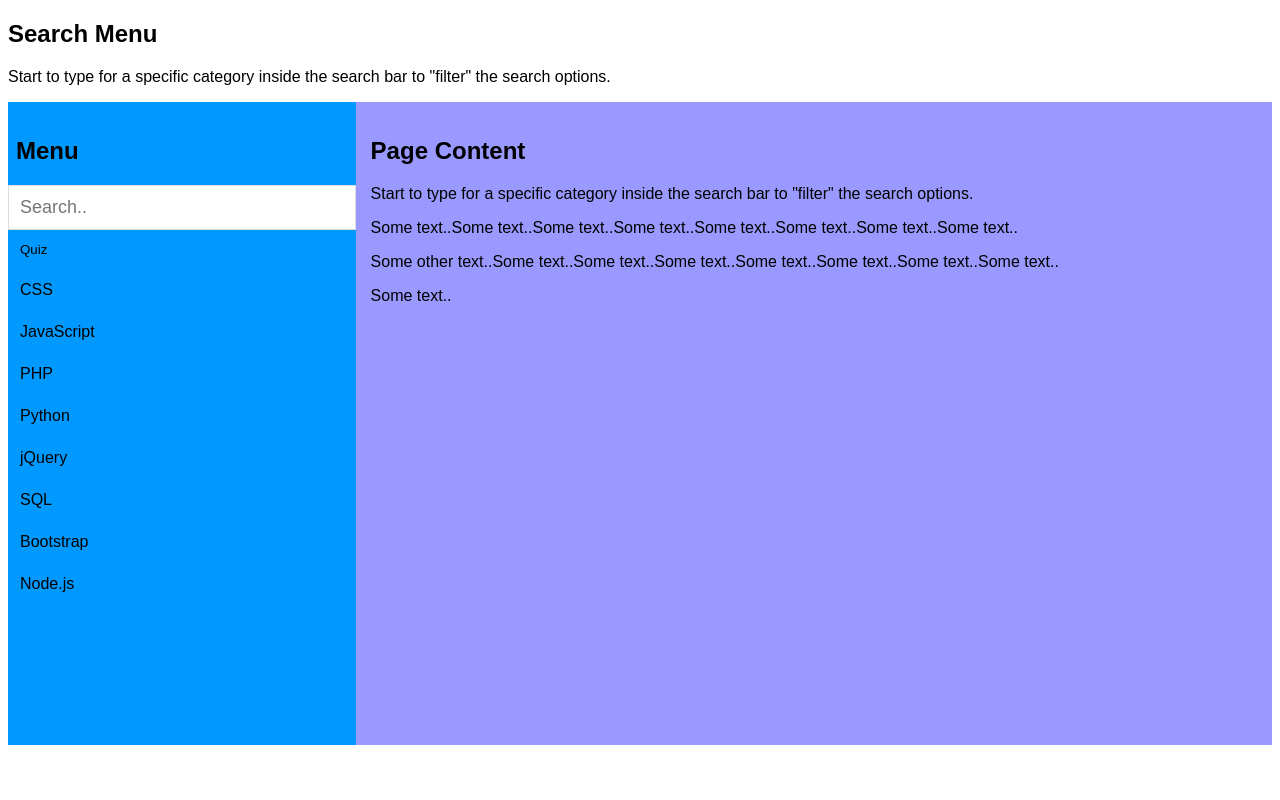
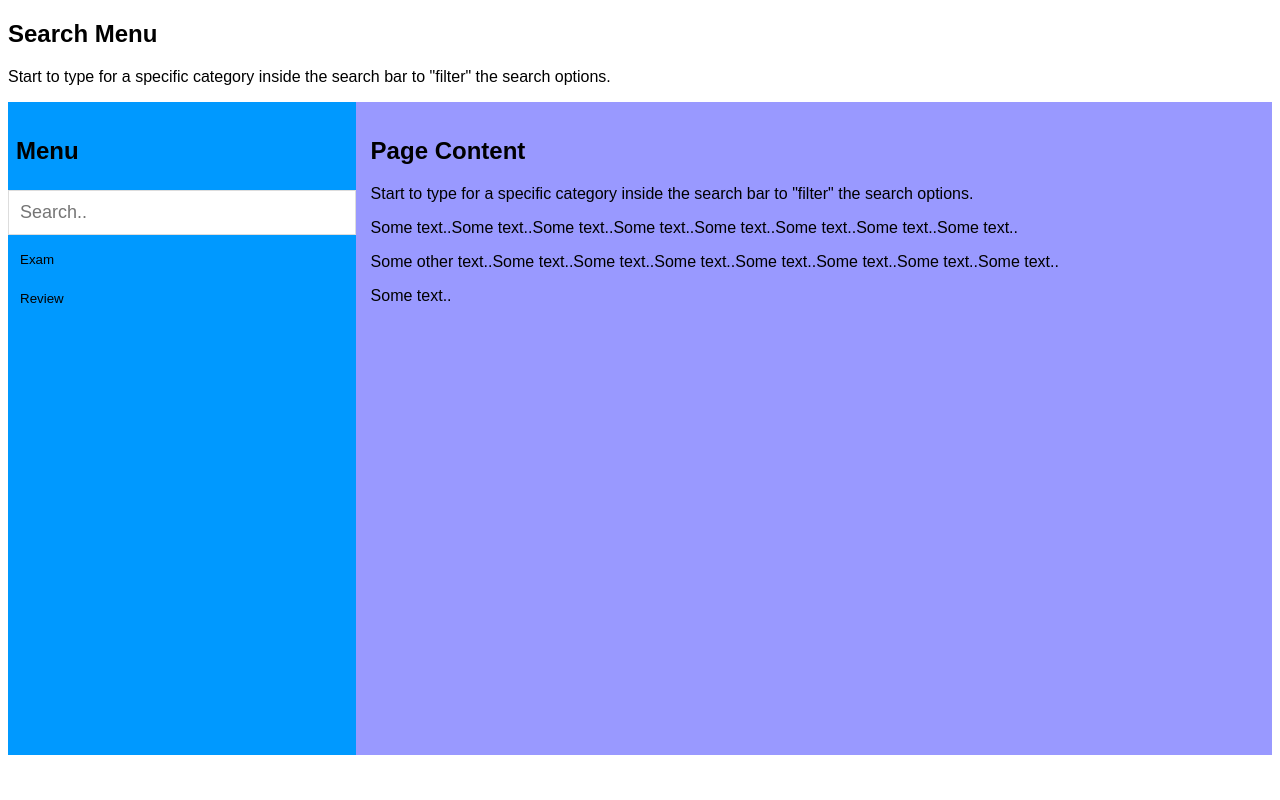
Before and after one commit to tnhuan1802/Multiple-Choice-System, a Flask app: template templates/student.html in a window 1280 px wide. Run offline with Flask 2, Linux system fonts and the light colour scheme; the template is opened without the code that fills it, so the values that code supplies are empty; some libraries are stand-ins or nearby versions.

Commit message:
exam with popup form

```diff
--- a/app.py
+++ b/app.py
@@ -18,10 +18,10 @@ def loggin():
         # info = request.form
         # userName = info['uname']
         # password = info['psw']
-        cur = mysql.connection.cursor()
-        cur.execute("INSERT INTO employee VALUES (%s, %s, %s, %s, %s, %s)", ('TH0006969', 'Tran', 'Huan', 'Other', '158, Ly Thuong Kiet, Quan 10, Ho Chi Minh', '01234567891'))
-        mysql.connection.commit()
-        cur.close()
+        # cur = mysql.connection.cursor()
+        # cur.execute("INSERT INTO employee VALUES (%s, %s, %s, %s, %s, %s)", ('TH0006969', 'Tran', 'Huan', 'Other', '158, Ly Thuong Kiet, Quan 10, Ho Chi Minh', '01234567891'))
+        # mysql.connection.commit()
+        # cur.close()
         return redirect('/HomePage/student')
     return render_template('login.html')
 
--- a/static/student.css
+++ b/static/student.css
@@ -24,14 +24,14 @@ body {
     padding-left: 8px;
   }
 
-  .quiz{
+  .exam{
     flex: 65%;
     padding: 15px;
     position: relative;
   }
 
   .questions{
-    overflow: hidden;
+    overflow: visible;
     height: 500px;
   }
 
@@ -48,6 +48,71 @@ body {
     transform: translateY(-80%);
     -ms-transform: translateX(-50%);
     transform: translateX(-50%);
+  }
+
+  /* for model decore */
+
+  .modal {
+    display: none; /* Hidden by default */
+    position: fixed; /* Stay in place */
+    z-index: 1; /* Sit on top */
+    left: 0%;
+    top: 0%;
+    width: 100%; /* Full width */
+    height: 100%; /* Full height */
+    overflow: auto; /* Enable scroll if needed */
+    background-color: rgb(0,0,0); /* Fallback color */
+    background-color: rgba(0,0,0,0.4); /* Black w/ opacity */
+  }
+
+  /* Modal Content/Box */
+  .modal-content {
+    background-color: #fefefe;
+    margin: 15% auto; /* 15% from the top and centered */
+    padding: 20px;
+    -ms-transform: translateY(+50%);
+    transform: translateY(+50%);
+    border: 1px solid #888;
+    border-radius: 15px;
+    width: 50%; /* Could be more or less, depending on screen size */
+    height: 25%;
+  }
+
+  input[type=text]{
+    width: 100%;
+    padding: 12px 6px;
+    margin: 5px 0;
+    display: inline-block;
+    border: 1px solid #ccc;
+    box-sizing: border-box;
+  }
+  .join{
+    background-color: white;
+    border: 1px solid black;
+    width: 80px;
+    height: 40px;
+    border-radius: 15px;
+    position: absolute;
+    top: 80%;
+    left: 50%;
+    -ms-transform: translateY(-80%);
+    transform: translateY(-80%);
+    -ms-transform: translateX(-50%);
+    transform: translateX(-50%);
+  }
+  /* The Close Button */
+  .close {
+    color: #aaa;
+    float: right;
+    font-size: 20px;
+    font-weight: bold;
+  }
+
+  .close:hover,
+  .close:focus {
+    color: red;
+    text-decoration: none;
+    cursor: pointer;
   }
 
   /* Right column (page content) */
@@ -74,13 +139,6 @@ body {
     max-height: 500px;
   }
 
-  #myMenu li a {
-    padding: 12px;
-    text-decoration: none;
-    color: black;
-    display: block
-  }
-
   #myMenu li button {
     padding: 12px;
     text-decoration: none;
@@ -92,10 +150,6 @@ body {
     text-align: left;
   }
 
-  #myMenu li a:hover {
-    background-color: 	#3366FF;
-  }
-
   #myMenu li button:hover {
     background-color: 	#3366FF;
   }
--- a/templates/student.html
+++ b/templates/student.html
@@ -14,20 +14,17 @@
     <h2>Menu</h2>
     <input type="text" id="mySearch" onkeyup="myFunction()" placeholder="Search.." title="Type in a category">
     <ul id="myMenu">
-      <li><button type="submit" value = "quiz" name = "choice">Quiz</button></li>
-      <li><a href="#">CSS</a></li>
-      <li><a href="#">JavaScript</a></li>
-      <li><a href="#">PHP</a></li>
-      <li><a href="#">Python</a></li>
-      <li><a href="#">jQuery</a></li>
-      <li><a href="#">SQL</a></li>
-      <li><a href="#">Bootstrap</a></li>
-      <li><a href="#">Node.js</a></li>
+      <li><button type="button" id = "exam" onclick="popup()">Exam</button></li>
+      <li><button type="button" id = "review" onclick="popup()">Review</button></li>
     </ul>
   </div>
-  {%if choice == "quiz"%}
-  <div class="quiz" style="background-color:#9999FF;">
-    <h2>Hello</h2>
+  {%if choice == "exam" or choice == "review"%}
+  <div class="exam" style="background-color:#9999FF;">
+    {%if choice == "exam" %}
+    <h2>Exam</h2>
+    {%else%}
+    <h2>Review Test</h2>
+    {%endif%}
     <div class="questions" style="background-color: white;">
     <nav>
     <ol>
@@ -35,7 +32,11 @@
       <li><p>{{q[0]}}</p></li>
         {% set i = loop.index %}
         {% for ans in q[1:] %}
+          {% if choice == "exam" %}
           <input type="radio" value="{{ans}}" name={{anslist[i]}} /> {{ans}}
+          {%else%}
+          <p>{{ans}}</p>
+          {%endif%}
         {% endfor %}
       {% endfor %}
     </ol>
@@ -50,12 +51,47 @@
     <p>Some text..Some text..Some text..Some text..Some text..Some text..Some text..Some text..</p>
     <p>Some other text..Some text..Some text..Some text..Some text..Some text..Some text..Some text..</p>
     <p>Some text..</p>
-    <p>{{func() }}</p>
   </div>
   {%endif%}
+</div>
+<div id="myModal" class="modal">
+
+  <!-- Modal content -->
+  <div class="modal-content">
+    <span class="close">&times;</span>
+    <label for="course"><b>Course</b></label>
+    <input type="text" placeholder="Current course" name="course">
+    <label for="subject"><b>Subject</b></label>
+    <input type="text" placeholder="Subject" name="subject">
+    <button type="submit" class="join" value="exam" name="choice">Join Quiz</button>
+  </div>
 
 </div>
 </form>
+ <!-- for searching -->
+<script>
+  var btn = document.getElementById("exam");
+  var viewBtn = document.getElementById("review");
+  var span = document.getElementsByClassName("close")[0];
+  var modal = document.getElementById("myModal")
+  var join = document.getElementsByClassName('join')[0];
+  btn.onclick = function() {
+    join.setAttribute('value', "exam")
+    modal.style.display = "block";
+  }
+  viewBtn.onclick = function(){
+    modal.style.display = "block";
+    join.setAttribute('value', "review")
+  }
+  span.onclick = function() {
+    modal.style.display = "none";
+  }
+  window.onclick = function(event) {
+  if (event.target == modal) {
+    modal.style.display = "none";
+  }
+  }
+</script>
 
 <script>
     function myFunction() {
@@ -73,7 +109,7 @@
         }
       }
     }
-    </script>
+</script>
 
 </body>
 </html>
```
Also changed, not shown: static/submission.css (added, +39 -0 lines), student.py (+6 -8 lines), templates/submission.html (added, +16 -0 lines).
